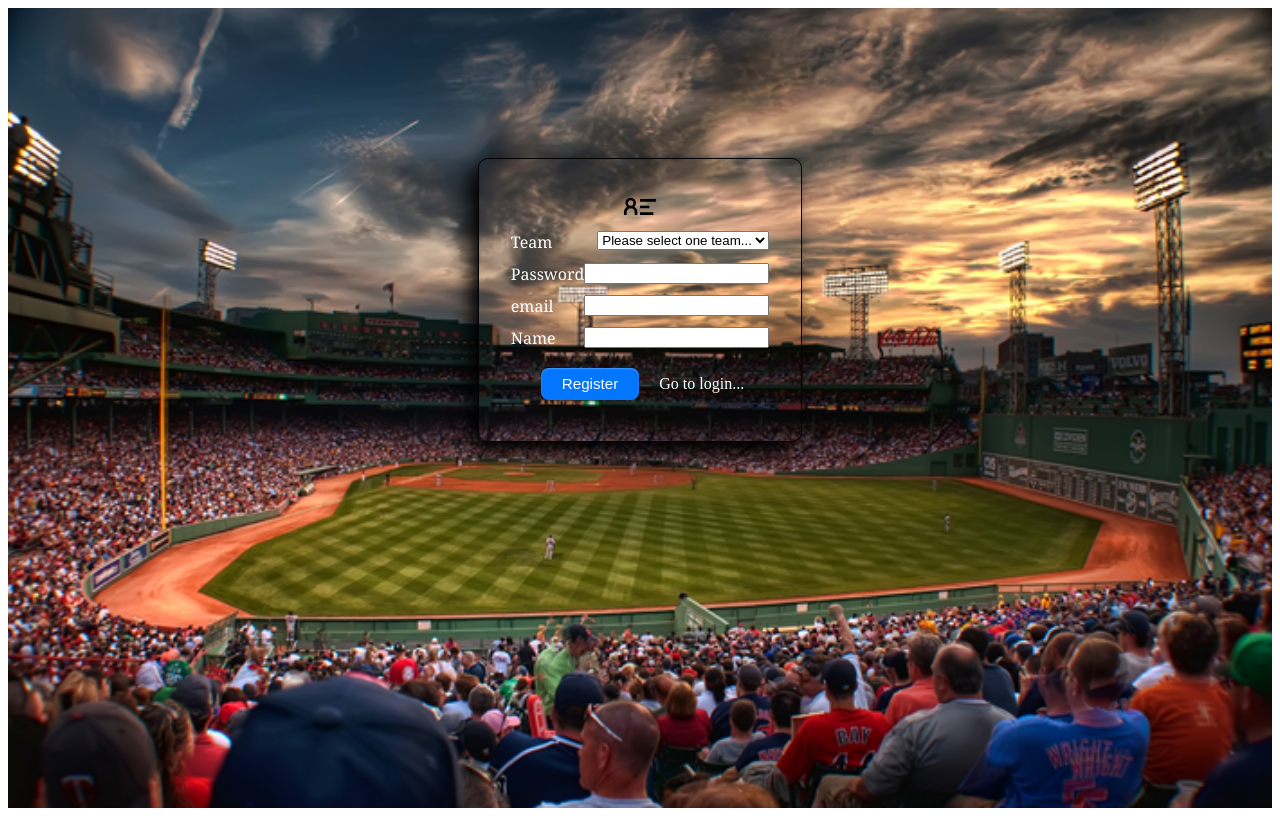
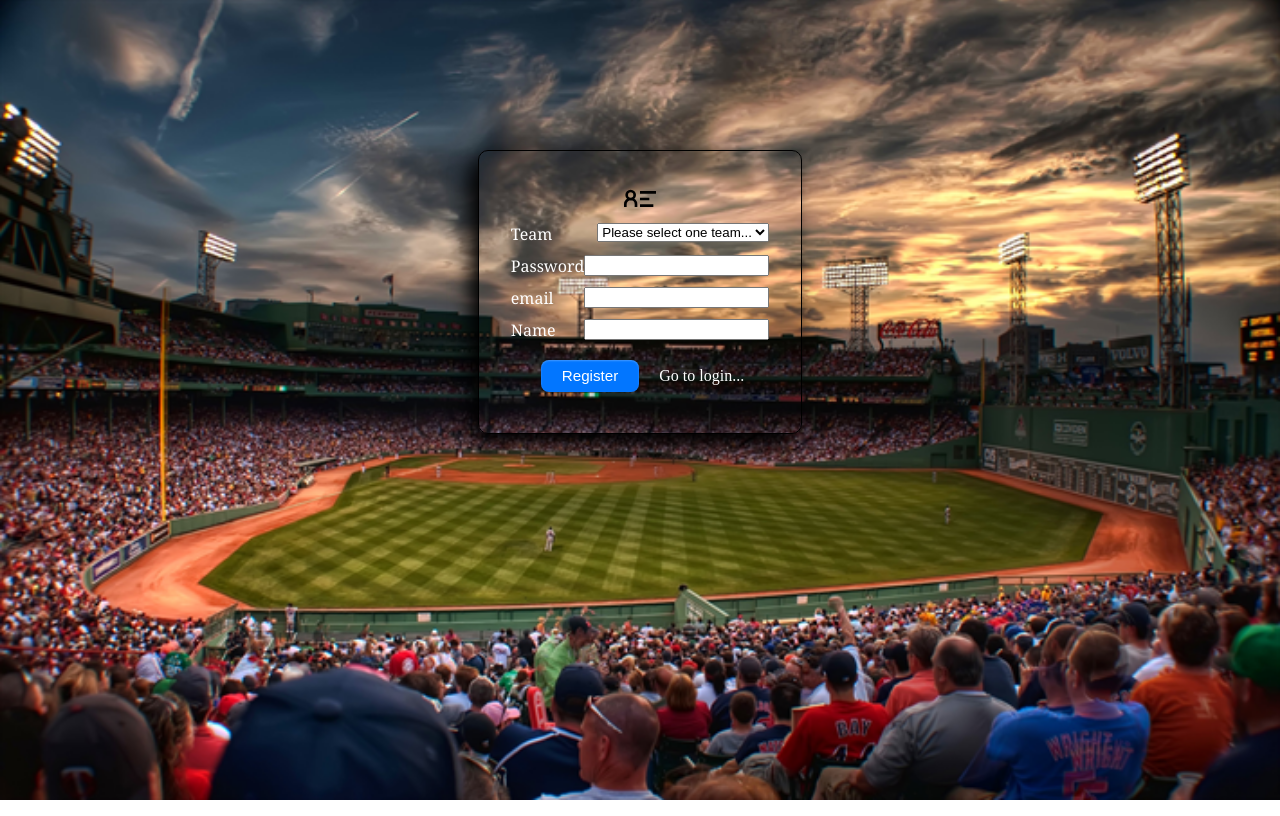
Before and after one commit to diegoFMR/base-app, a React app: page /register in a window 1280 px wide. Built offline with nearby package versions, Linux system fonts and the light colour scheme; no server answers.

Commit message:
css margin fix to body

```diff
--- a/src/style/app.css
+++ b/src/style/app.css
@@ -1,5 +1,7 @@
+body{
+  margin: 0px;
+}
 .outer{
-  /* background-image: linear-gradient(to right, #0080ff, #99ccff); */
   height: 100vh;
   background-image: url('../../public/baseball-estadium.png');
   background-position: bottom;
```
